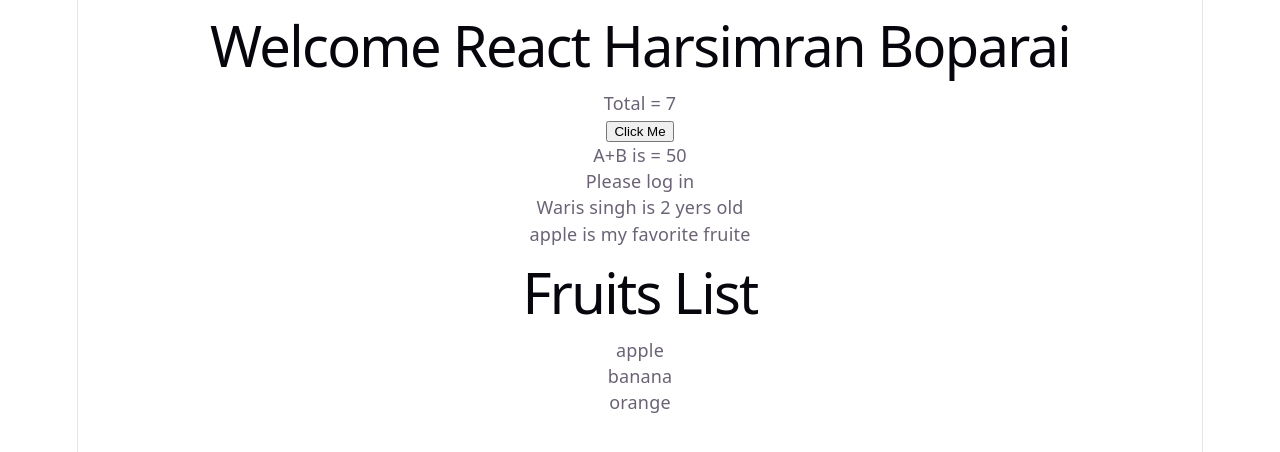
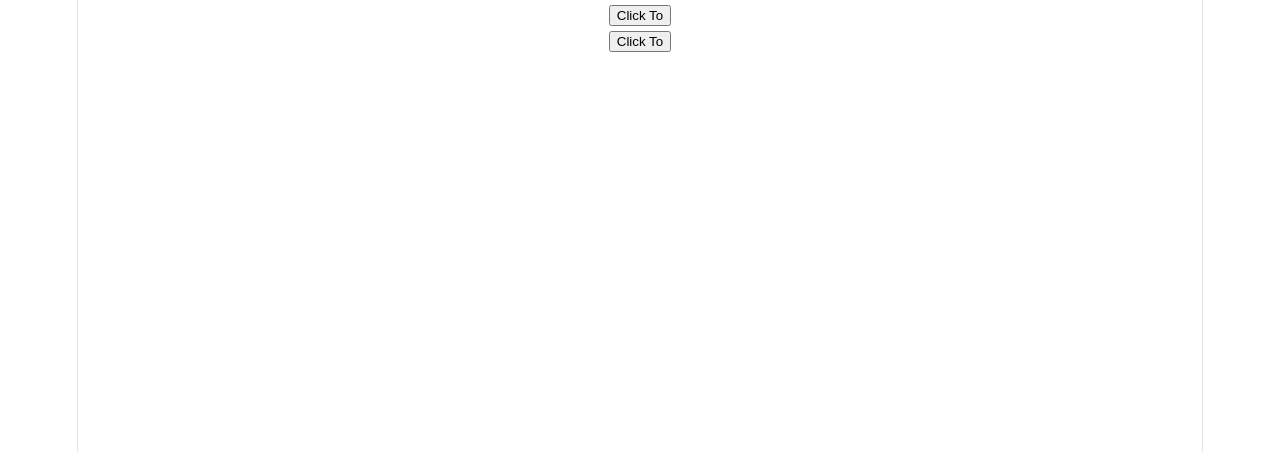
Before and after one commit to Harsimran141/ReactPractice, a React (Vite) app in the folder SecondApp/: page / in a window 1280 px wide. Shown: the top 452 px of the page. Built offline with nearby package versions, Linux system fonts and the light colour scheme.

Commit message:
Add Practice component and update App and main files to include it

```diff
--- a/SecondApp/src/App.jsx
+++ b/SecondApp/src/App.jsx
@@ -1,29 +1,13 @@
+import Practice from "./Practice";
 
 function App(){
-  const data = "Harsimran Boparai";
-  let a=20;
-  let b =30;
-  let isLoggedIn = false;
-  let waris = {
-    name:"Waris singh",
-    age: 2,
-  };
-  let fruits =["apple","banana","orange"]
+
   return(
     <div>
 
-   <h1>Welcome React {data}</h1>
-   <p>Total = {2+5}</p>
-   <button onClick={()=>alert("clicked")}>Click Me</button>
-    <p>A+B is = {a+b}</p>
-    <p>{isLoggedIn ? "Welcome React" : "Please log in"}</p>
-    <p>{waris.name} is {waris.age} yers old</p>
-    <p>{fruits[0]} is my favorite fruite</p>
-    <h1>Fruits List</h1>
-    {fruits.map((fruit, index)=>(
 
-      <p key={index}>{fruit}</p>
-    ))}
+
+    <Practice/>
     </div>
 
   )
--- /dev/null
+++ b/SecondApp/src/Practice.jsx
@@ -0,0 +1,8 @@
+function Practice(){
+    return(
+<div>
+   <button onClick={()=> alert("Hello react")}>Click To</button>
+</div>
+    );
+}
+export default Practice;
--- a/SecondApp/src/main.jsx
+++ b/SecondApp/src/main.jsx
@@ -3,9 +3,10 @@
 import './index.css'
 import App from './App.jsx'
 import User from './User.jsx'
+import Practice from './practice.jsx'
 createRoot(document.getElementById('root')).render(
   <StrictMode>
     <App />
-
+   <Practice/>
   </StrictMode>,
 )
```
